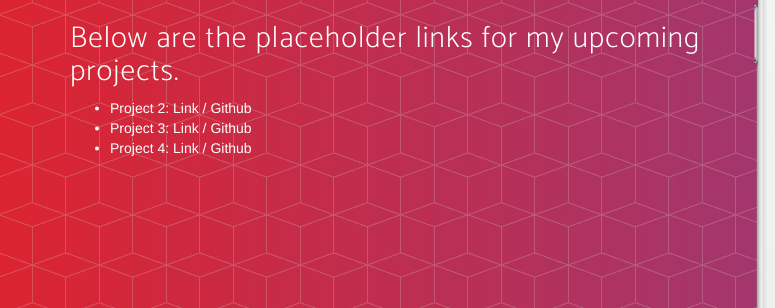
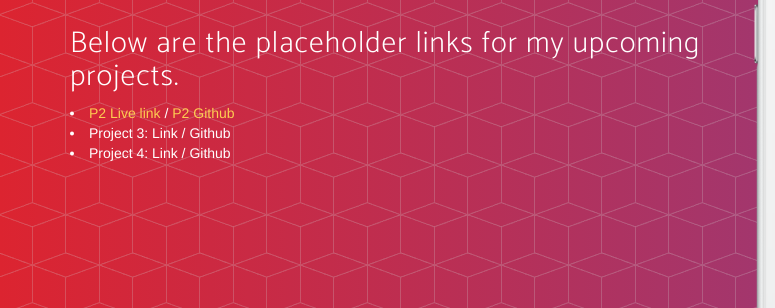
Before and after one commit to TheWriterJosh/p1, a website: page index.html in a window 1280 px wide. Shown: the part 348-656 px from the top of the page, 0-775 px from the left. Drawn offline with nearby package versions, Linux system fonts and the light colour scheme; a web font is replaced by a local one.

Commit message:
fixed README file AGAIN

```diff
--- a/index.html
+++ b/index.html
@@ -58,8 +58,10 @@
                         <div class="header-content-inner">
                             <h1>Welcome to Josh's DWAs!</h1>
                            <h2>Below are the placeholder links for my upcoming projects.</h2>
-<ul>
-<li>Project 2: Link / Github</li>
+<li>
+  <a href=“http://p2.thewriter.site”> P2 Live link</a> /
+	<a href=“https://github.com/TheWriterJosh/p2”> P2 Github</a>
+</li>
 <li>Project 3: Link / Github</li>
 <li>Project 4: Link / Github</li>
 </ul>
```
Also changed, not shown: README.md.
